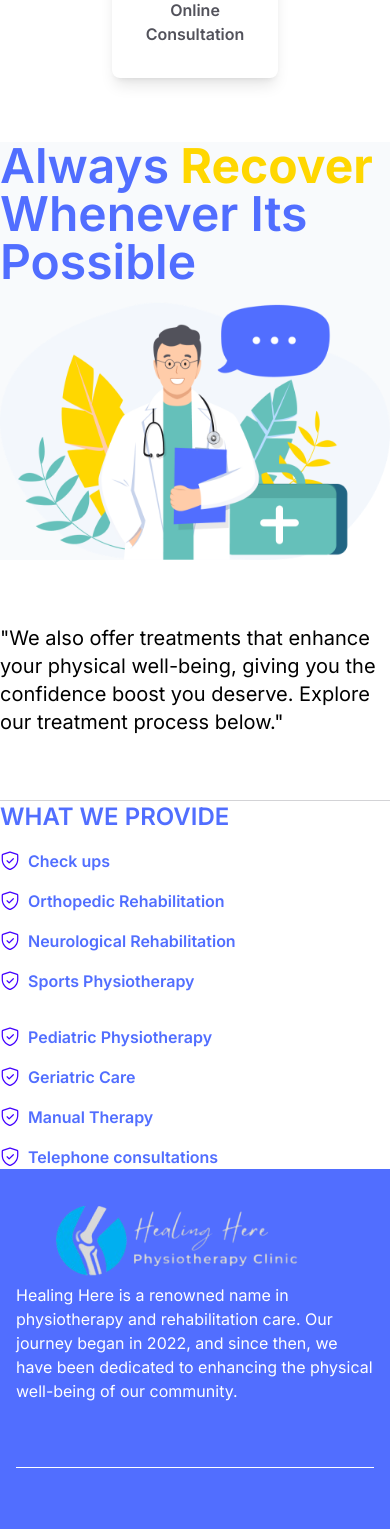
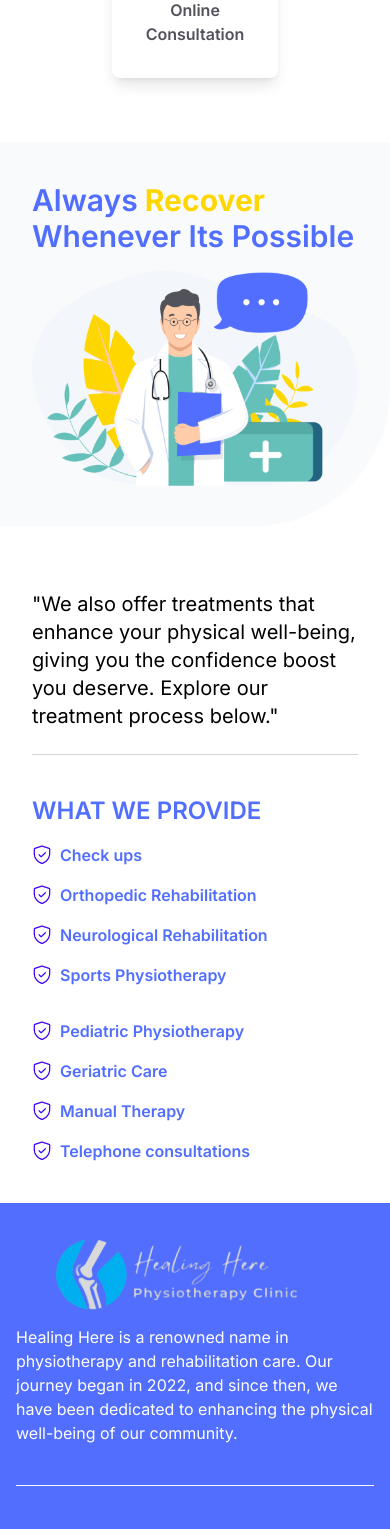
Before and after one commit to NirakarNanda/Healing_Here, a Next.js app: page /home in a window 390 px wide. Shown: the part 2540-4069 px from the top of the page. Built offline with nearby package versions, Linux system fonts and the light colour scheme.

Commit message:
Add responsiveness to all section

```diff
--- a/src/components/Footer.tsx
+++ b/src/components/Footer.tsx
@@ -13,8 +13,8 @@ export const Footer = () => {
     return (
         <footer>
             {/* flex-wrap xl:flex-nowrap gap-20 items-center */}
-            <div className="flex flex-wrap xl:flex-row xl:flex-nowrap xl:items-center gap-16 px-4 sm:px-10 pb-10 md:py-10 md:px-28 text-white bg-[#516EFF]">
-                <div>
+            <div className="flex flex-wrap xl:flex-row xl:flex-nowrap xl:items-center gap-10 px-4 sm:px-10 pb-10 md:py-10 md:px-28 text-white bg-[#516EFF]">
+                <div className="space-y-2 sm:space-y-0">
                     <Image
                         src="/assets/Footer Logo.png"
                         alt="Logo"
--- a/src/components/RecoverySection.tsx
+++ b/src/components/RecoverySection.tsx
@@ -4,9 +4,9 @@ import { CheckList } from "./CheckList"
 export const RecoverySection = () => {
     return (
         <section className="flex flex-col lg:flex-row ">
-            <div className="w-full space-y-4 md:w-[45%] lg:px-[104px] lg:py-28 bg-[#F8FAFC] rounded-br-[136px]">
-                <h2 className="text-5xl xl:text-4xl font-semibold text-[#516EFF]">Always
-                    <span className="text-5xl font-bold text-[#FFD700]"> Recover </span>
+            <div className="w-full space-y-4 md:w-[45%] px-8 py-10 lg:px-[104px] lg:py-28 bg-[#F8FAFC] rounded-br-[136px]">
+                <h2 className="text-3xl md:text-5xl xl:text-4xl font-semibold text-[#516EFF]">Always
+                    <span className="text-3xl md:text-5xl font-bold text-[#FFD700]"> Recover </span>
                     Whenever Its Possible
                 </h2>
                 <Image
@@ -17,9 +17,9 @@ export const RecoverySection = () => {
                     objectFit="cover"
                 />
             </div>
-            <div className="flex flex-col md:gap-8 xl:gap-20 items-start">
+            <div className="flex flex-col px-8 py-10 md:px-0 md:py-0 md:gap-8 gap-10 xl:gap-20 items-start">
                 {/* <div className="lg:pl-20 py-16 lg:w-[738px] lg:h-[196px] border-b border-[#52525B40] "> */}
-                    <p className="text-xl lg:pl-20 py-16 lg:w-[88%] lg:h-[196px] border-b border-[#52525B40] ">"We also offer treatments that enhance your physical well-being, giving you the confidence boost you deserve. Explore our treatment process below."</p>
+                    <p className="text-xl lg:pl-20 py-6 lg:w-[88%] lg:h-[196px] border-b border-[#52525B40] ">"We also offer treatments that enhance your physical well-being, giving you the confidence boost you deserve. Explore our treatment process below."</p>
                 {/* </div> */}
                 <div className="md:pl-20 font-semibold text-[#516EFF] space-y-4">
                     <h2 className="text-2xl">WHAT WE PROVIDE</h2>
```
